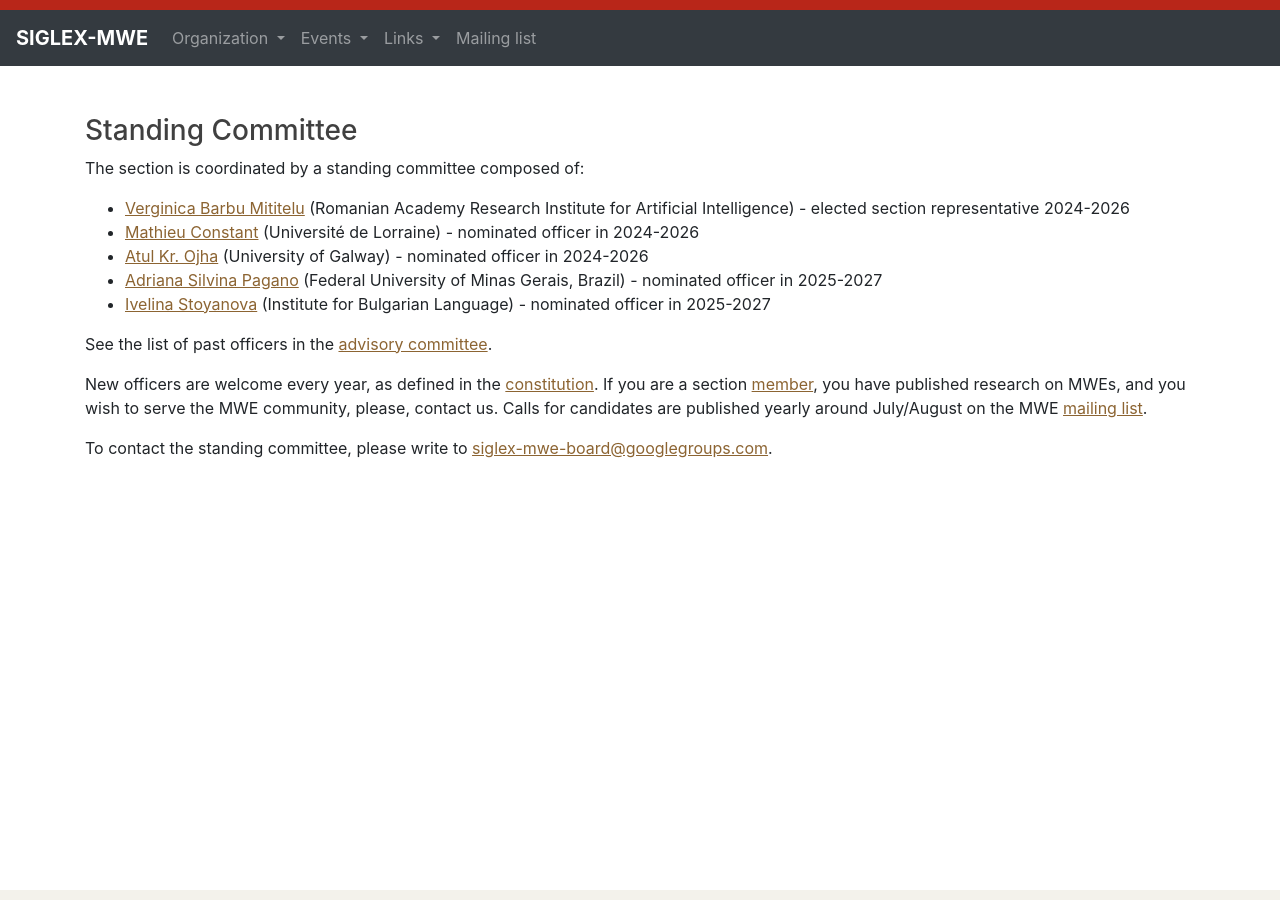
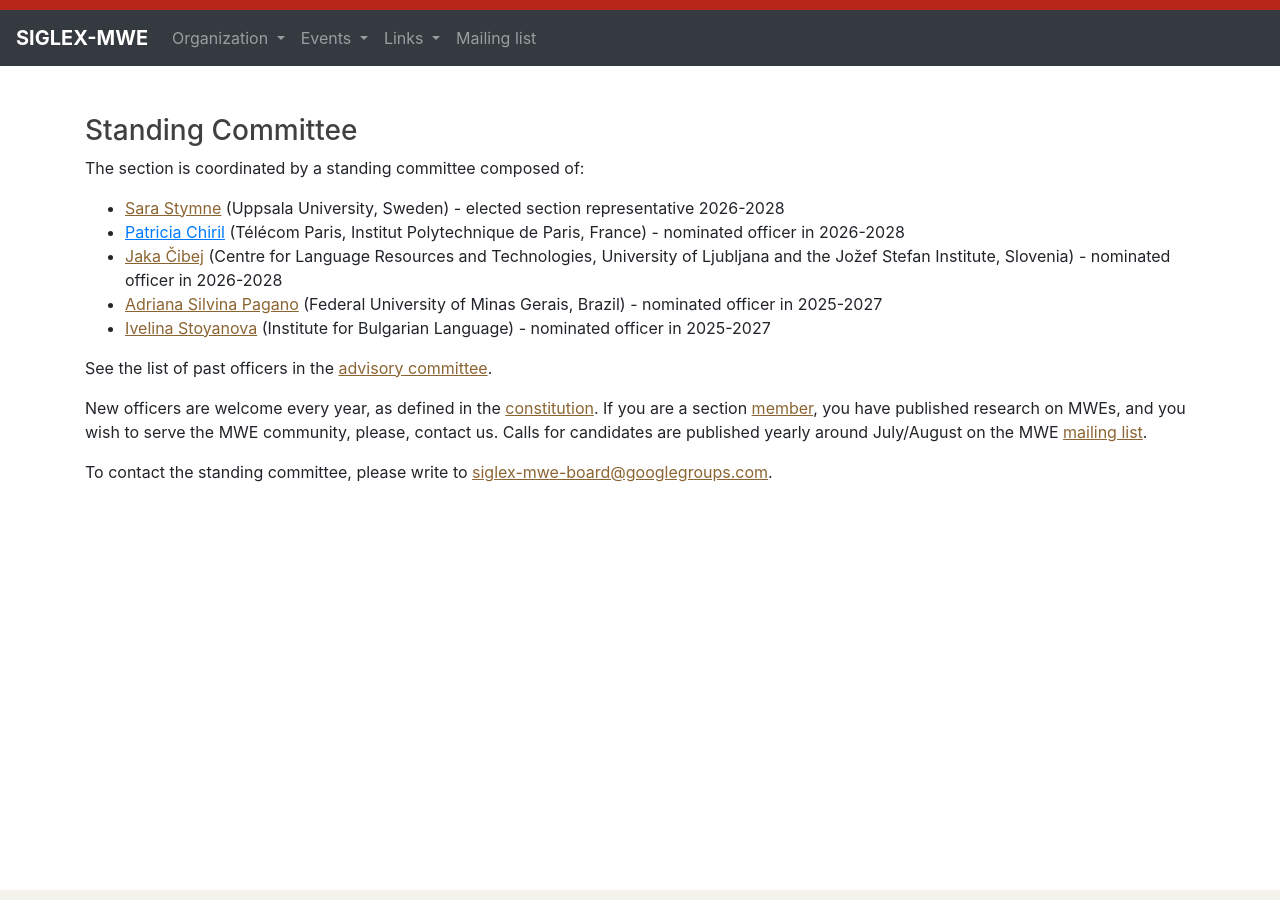
Before and after one commit to multiword/multiword.github.io, a Jekyll site: the page built from organization/standingcommittee.md, in a window 1280 px wide. Built offline with Jekyll 4.4.1, drawn with Linux system fonts in a browser that asks for light colours.

Commit message:
Update standingcommittee.md
Added new member to the standing committee

```diff
--- a/organization/standingcommittee.md
+++ b/organization/standingcommittee.md
@@ -7,9 +7,9 @@ layout: default
 
 The section is coordinated by a standing committee composed of:
 
-- [Verginica Barbu Mititelu](https://www.racai.ro/en/about-us/racai-staff/verginica-barbu-mititelu/) (Romanian Academy Research Institute for Artificial Intelligence) - elected section representative 2024-2026
-- [Mathieu Constant](https://perso.atilf.fr/mconstant/) (Université de Lorraine) - nominated officer in 2024-2026
-- [Atul Kr. Ojha](https://www.universityofgalway.ie/science-engineering/staff-profiles/atulkumarojha/) (University of Galway) - nominated officer in 2024-2026
+- [Sara Stymne](https://www2.lingfil.uu.se/cl/sara/) (Uppsala University, Sweden) - elected section representative 2026-2028
+- [Patricia Chiril]() (Télécom Paris, Institut Polytechnique de Paris, France) - nominated officer in 2026-2028
+- [Jaka Čibej](https://jakacibej.github.io/) (Centre for Language Resources and Technologies, University of Ljubljana and the Jožef Stefan Institute, Slovenia) - nominated officer in 2026-2028
 - [Adriana Silvina Pagano](https://orcid.org/0000-0002-3150-3503) (Federal University of Minas Gerais, Brazil) - nominated officer in 2025-2027
 - [Ivelina Stoyanova](https://orcid.org/0000-0003-3771-435X) (Institute for Bulgarian Language) - nominated officer in 2025-2027
 
```
